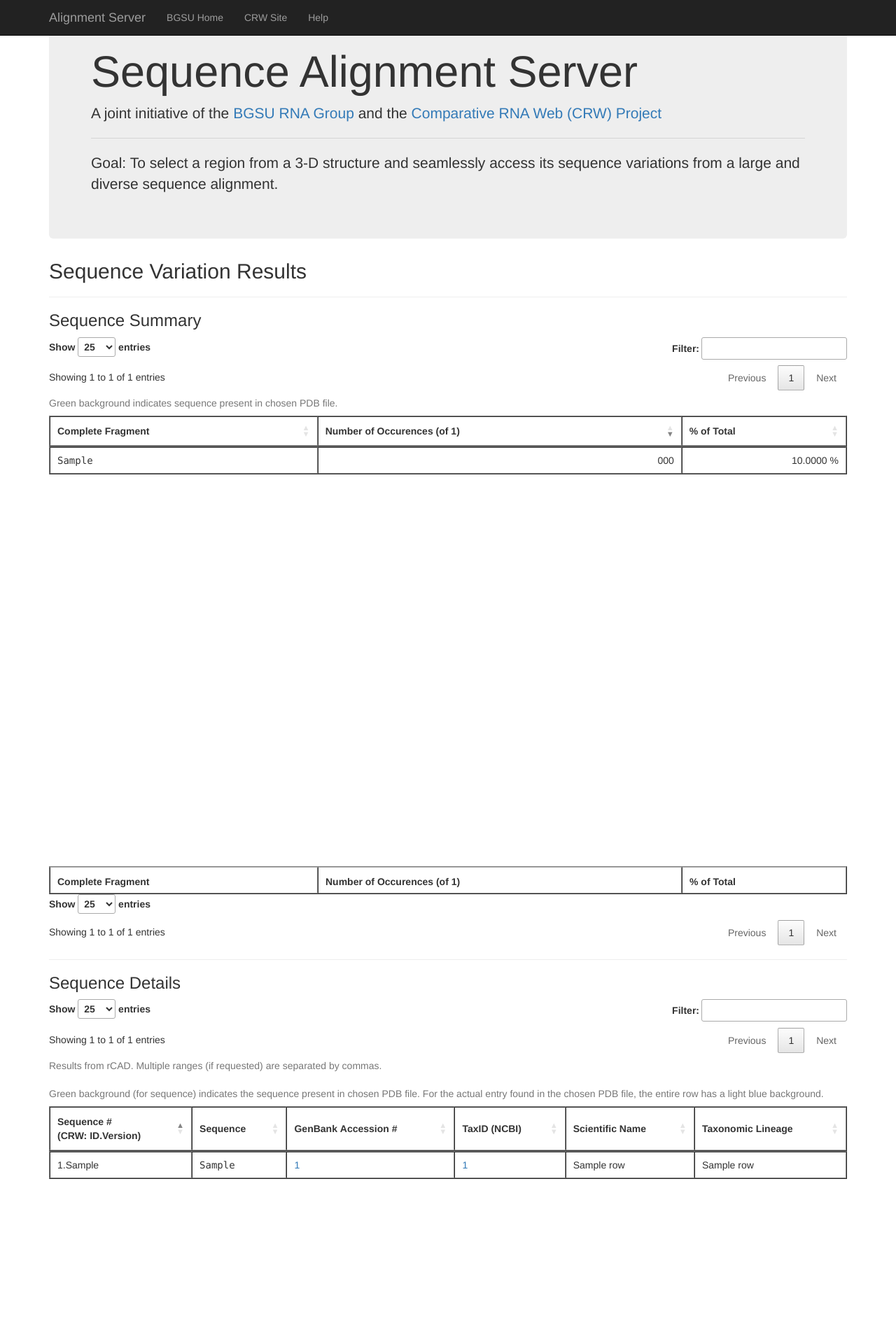
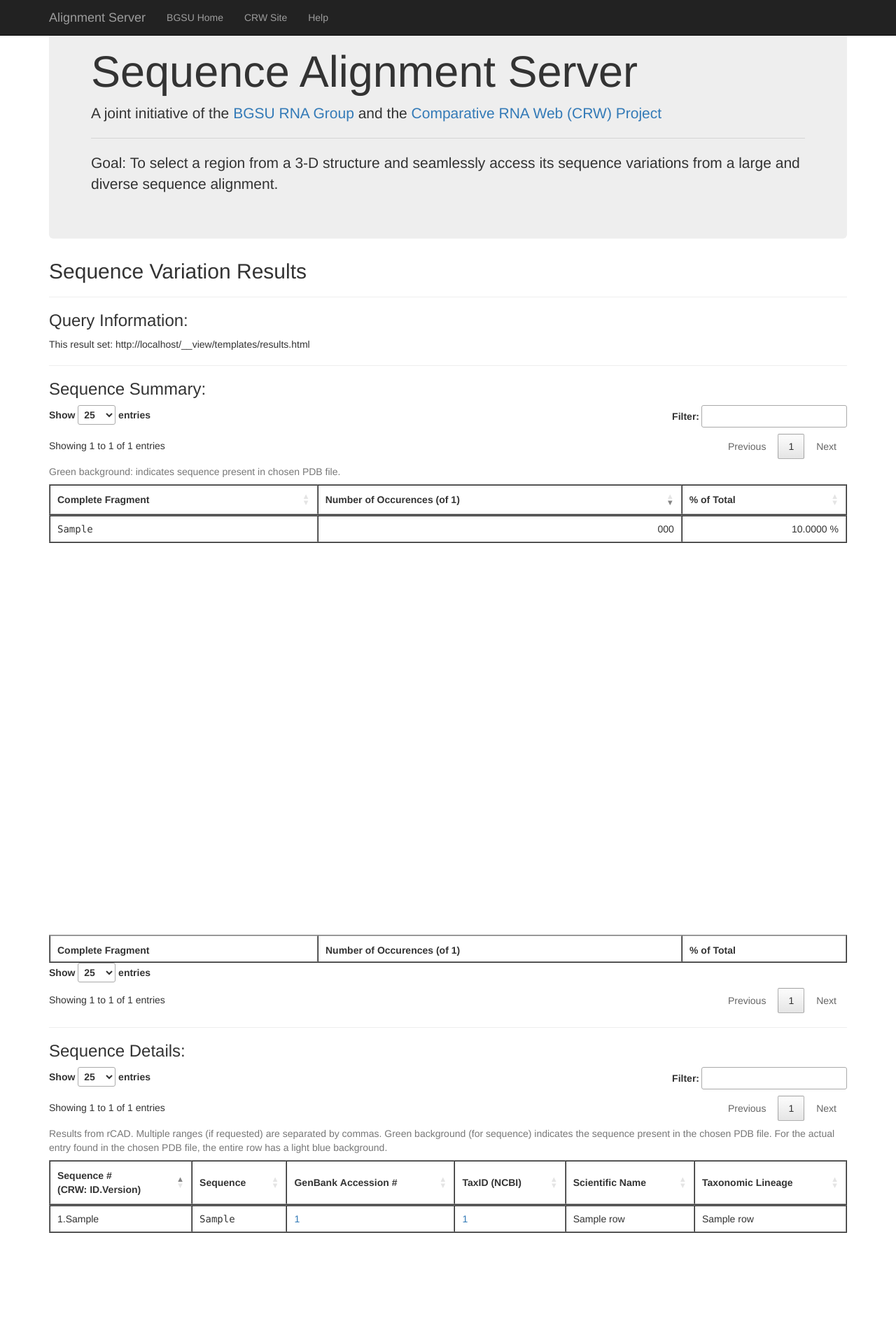
Before and after one commit to BGSU-RNA/alignment-server-dev, a Flask app: template templates/results.html in a window 1280 px wide. Shown: the top 1898 px of the page at 70% size. Run offline with Flask 2, Linux system fonts and the light colour scheme; the template is opened without the code that fills it: most values are stand-ins (such as "Sample title", 1, 10 or a date in 2020); lists and menus that the app fills with data are empty; some libraries are stand-ins or nearby versions.

Commit message:
Requested fixes (URL, line breaks in results) Added block for query parameters; currently only includes URL. Testing line breaks in results (commented out in this version); functional, but partially breaks the ability to string search between Summary and Details.  Look for a better alternative.

```diff
--- a/templates/results.html
+++ b/templates/results.html
@@ -23,36 +23,24 @@
     <link rel="stylesheet" type="text/css" href="//cdn.datatables.net/colvis/1.1.1/css/dataTables.colVis.css">
     <!-- TableTools CSS (DataTables extension) -->
     <link rel="stylesheet" type="text/css" href="//cdn.datatables.net/tabletools/2.2.3/css/dataTables.tableTools.css">
-    {%- endblock head %}
+{%- endblock head %}
 {% block body %}
       <h2>{{ self.titletext() }}</h2>
-      {# <p>TESTING:</p>
-      <ul>
-        <li>DataTables:
-          <ul>
-            <li>Pagination for "Sequence Summary"</li>
-            <li>Scrolling for "Sequence Details"</li>
-            <li>Download options for "Sequence Details" (not working yet)</li>
-            <li>Search/filter functions for both tables</li>
-            <li>Initially hide the "LineageName" column to keep the display narrow</li>
-          </ul>
-        </li>
-      </ul>
+      {#
       <p>TO DO:</p>
       <ul>
-        <li><font color="blue">SEE ABOVE: DataTables tools for pagination, sorting, filtering, <em>etc.</em></font></li>
-        <li><font color="blue">SEE ABOVE: download as text" button option (tab-separated)</font></li>
-        <li><font color="blue">SEE ABOVE: filter box (see the Non-Redundant Sets and Motif Atlas pages</font></li>
-        <li>Bootstrap formatting to match form page</li>
         <li>display the ranges that created the output</li>
         <li>filter columns that are empty in all sequences from output
           (database-side issue, whether on-the-fly or alignment-related)</li>
       </ul>
       #}
       <hr>
-      <h3>Sequence Summary</h3>
+      <h3>Query Information:</h3>
+      <p>This result set:  {{ request.url }}</p>
+      <hr>
+      <h3>Sequence Summary:</h3>
       <table border="1" id="sequence_summary" name="sequence_summary">
-        <caption>Green background indicates sequence present in chosen PDB
+        <caption>Green background: indicates sequence present in chosen PDB
           file.</caption>
         <thead>
           {%- block summary_header scoped %}
@@ -85,6 +73,9 @@
                 {%- set percentage = ( 100 * row['NumberOfAppearances'] / tcount ) %}
           <tr>
             <td class="{{fragclass}}">{{ row['CompleteFragment'] }}</td>
+            {#
+            <td class="{{fragclass}}">{{ row['CompleteFragment']|replace(",", "<br><br>")|safe }}</td>
+            #}
             <td class="{{appsclass}}">{{ row['NumberOfAppearances'] }}</td>
             <td class="{{appsclass}}">{{ "{0:0.4f}".format(percentage) }} %</td>
           </tr>
@@ -94,14 +85,12 @@
         </tbody>
       </table>
       <hr>
-      <h3>Sequence Details</h3>
+      <h3>Sequence Details:</h3>
       <table border="1" width="100%" id="sequence_details" name="sequence_details">
         <caption>Results from rCAD.  Multiple ranges (if requested) are
-          separated by commas.
-          <br/><br/>
-          Green background (for sequence) indicates the sequence present in
-          chosen PDB file.  For the actual entry found in the chosen PDB file,
-          the entire row has a light blue background.
+          separated by commas.  Green background (for sequence) indicates the
+          sequence present in the chosen PDB file.  For the actual entry found
+          in the chosen PDB file, the entire row has a light blue background.
         </caption>
         <thead>
           {% block results_header %}
@@ -127,9 +116,13 @@
                   seqvr == row['SeqVersion'] ) else '' %}
                 {%- set fragclass = 'sequence requested' if ( requested ==
                   row['CompleteFragment'] and rowclass == '' ) else 'sequence' %}
+                {%- set result = row['CompleteFragment']|replace(",", "<br><br>")|safe %}
           <tr class="{{rowclass}}">
             <td class="{{rowclass}}">{{ row['SeqID'] }}.{{ row['SeqVersion'] }}</td>
             <td class="{{fragclass}} {{rowclass}}">{{ row['CompleteFragment'] }}</td>
+            {#
+            <td class="{{fragclass}} {{rowclass}}">{{ result }}</td>
+            #}
             <td class="{{rowclass}}"><a href="http://www.ncbi.nlm.nih.gov/nuccore/{{ row['AccessionID'] }}?report=GenBank" target="_blank">{{ row['AccessionID'] }}</td>
             <td class="{{rowclass}}"><a href="http://www.ncbi.nlm.nih.gov/Taxonomy/Browser/wwwtax.cgi?id={{row['TaxID']}}" target="_blank">{{ row['TaxID'] }}</a></td>
             <td class="{{rowclass}}">{{ row['ScientificName'] }}</td>
```
